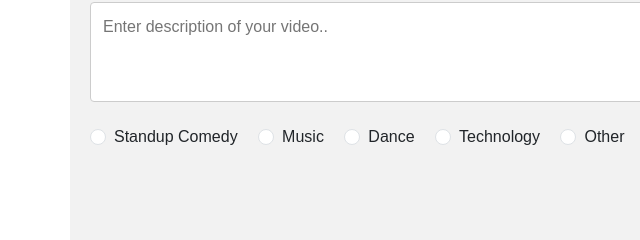
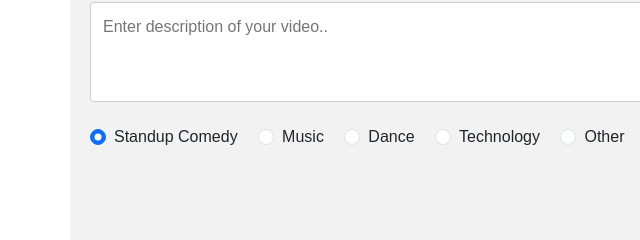
Before and after one commit to McKrraken/nokia-outstandingleaders-talent-show, a plain HTML site: page upload.html in a window 1280 px wide. Shown: the part 1718-1958 px from the top of the page, 0-640 px from the left. Drawn offline with nearby package versions, Linux system fonts and the light colour scheme; a script that the page names is missing.

Commit message:
minor changes

```diff
--- a/upload.html
+++ b/upload.html
@@ -128,7 +128,7 @@
           <textarea id="subject" name="description" placeholder="Enter description of your video.." style="height:100px"></textarea>
 
           <div class="form-check form-check-inline">
-            <input class="form-check-input" type="radio" name="talent" id="inlineRadio1" value="Standup Comedy" onclick="javascript:yesnoCheck();">
+            <input class="form-check-input" type="radio" name="talent" id="inlineRadio1" value="Standup Comedy" onclick="javascript:yesnoCheck();" checked="checked">
             <label class="form-check-label" for="inlineRadio1">Standup Comedy</label>
           </div>
           <div class="form-check form-check-inline">
```
